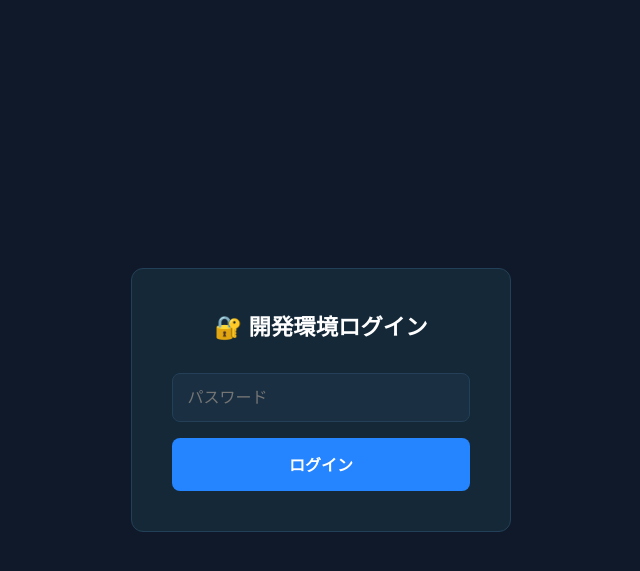
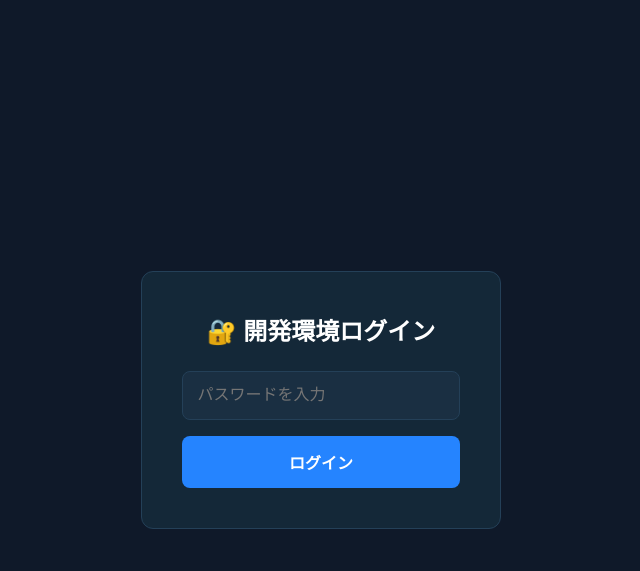
Before and after one commit to ararenchosu/sait, a Flask app: page /login in a window 1280 px wide. Shown: the top 571 px of the page, without its empty margins (319-959 px from the left). Run offline with Flask 3, Linux system fonts and the light colour scheme.

Commit message:
Update login.html

```diff
--- a/templates/login.html
+++ b/templates/login.html
@@ -3,22 +3,24 @@
 <head>
 <meta charset="UTF-8">
 <meta name="viewport" content="width=device-width, initial-scale=1.0">
-<title>開発環境 — ログイン</title>
+<title>ログイン</title>
 <style>
 *{margin:0;padding:0;box-sizing:border-box;font-family:sans-serif;}
 body{background:#0f1929;color:white;height:100vh;display:flex;align-items:center;justify-content:center;}
-.box{background:#142838;border:1px solid #244058;border-radius:12px;padding:2.5rem;width:90%;max-width:380px;}
-h1{text-align:center;margin-bottom:2rem;font-size:1.4rem;}
+.box{background:#142838;border:1px solid #244058;border-radius:12px;padding:2.5rem;width:90%;max-width:360px;}
+h2{text-align:center;margin-bottom:1.5rem;}
 input{width:100%;padding:0.9rem;margin-bottom:1rem;background:#1a2f42;border:1px solid #244058;border-radius:8px;color:white;font-size:1rem;}
 button{width:100%;padding:0.9rem;background:#2584ff;color:white;border:none;border-radius:8px;font-weight:bold;cursor:pointer;font-size:1rem;}
 button:hover{background:#1a75f0;}
+.error{color:#ff6b6b;margin-bottom:1rem;text-align:center;}
 </style>
 </head>
 <body>
 <div class="box">
-  <h1>🔐 開発環境ログイン</h1>
+  <h2>🔐 開発環境ログイン</h2>
+  {% if error %}<div class="error">{{ error }}</div>{% endif %}
   <form method="post">
-    <input type="password" name="password" placeholder="パスワード">
+    <input type="password" name="password" placeholder="パスワードを入力">
     <button type="submit">ログイン</button>
   </form>
 </div>
```
